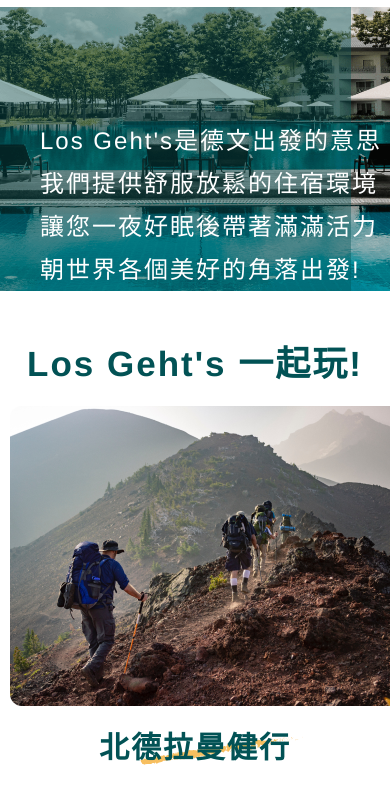
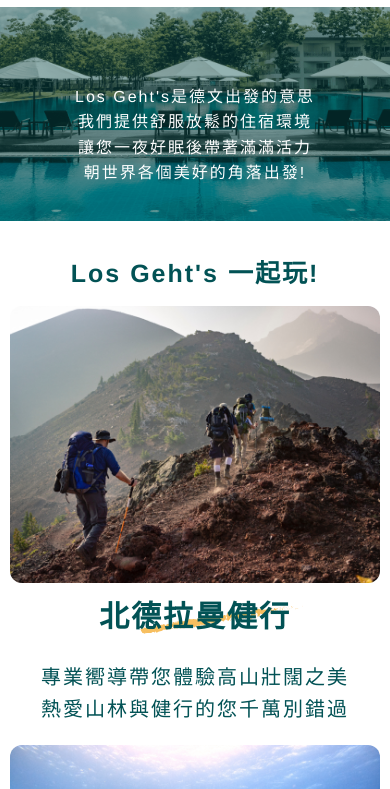
Before and after one commit to emily830101/project, a plain HTML site: page index.html in a window 390 px wide. Shown: the part 53-842 px from the top of the page. Drawn offline with Linux system fonts and the light colour scheme.

Commit message:
revise index banner and texts, revise images' width

```diff
--- a/css/index_style.css
+++ b/css/index_style.css
@@ -325,6 +325,24 @@
         border-bottom: 1px solid #fff;
     }
 
+    .banner{
+        background-image: url(../image/Rectangle\ 58.png), url(../image/index_banner.png);
+        background-repeat: no-repeat;
+        background-size: cover, cover;
+        width: 100%;
+        padding-top: calc( 28.6% - 35px);
+        /* padding-bottom: 2.3%; */
+        background-position: center, center;
+    }
+
+    .banner p{
+        font-size: 16px;
+        line-height: 1.6;
+        text-align: center;
+        margin-left: auto;
+        padding-bottom: 35px;
+    }
+
     .index_container{
         width: auto;
     }
@@ -335,6 +353,12 @@
         background-color: transparent;
     }
 
+    .letsplay h3{
+        font-size: 25px;
+        padding: 0;
+        margin-bottom: 10px;
+    }
+
     .letsplay h3::after{
        display: none;
     }
@@ -343,17 +367,29 @@
         display: inline;
     }
 
+    .playintro img, .eatintro img{
+        display: block;
+        width: 100%;
+        height: 75%;
+    }
+
     .letseat{
         width: auto;
         height:auto;
         background-color: transparent;
     }
 
+    .letseat h3{
+        font-size: 25px;
+        padding: 0;
+        margin-bottom: 10px;
+    }
+
     .letseat h3::after{
         display: none;
     }
 
-     .eatintro{
+    .eatintro{
         display: inline;
     }
 
```
